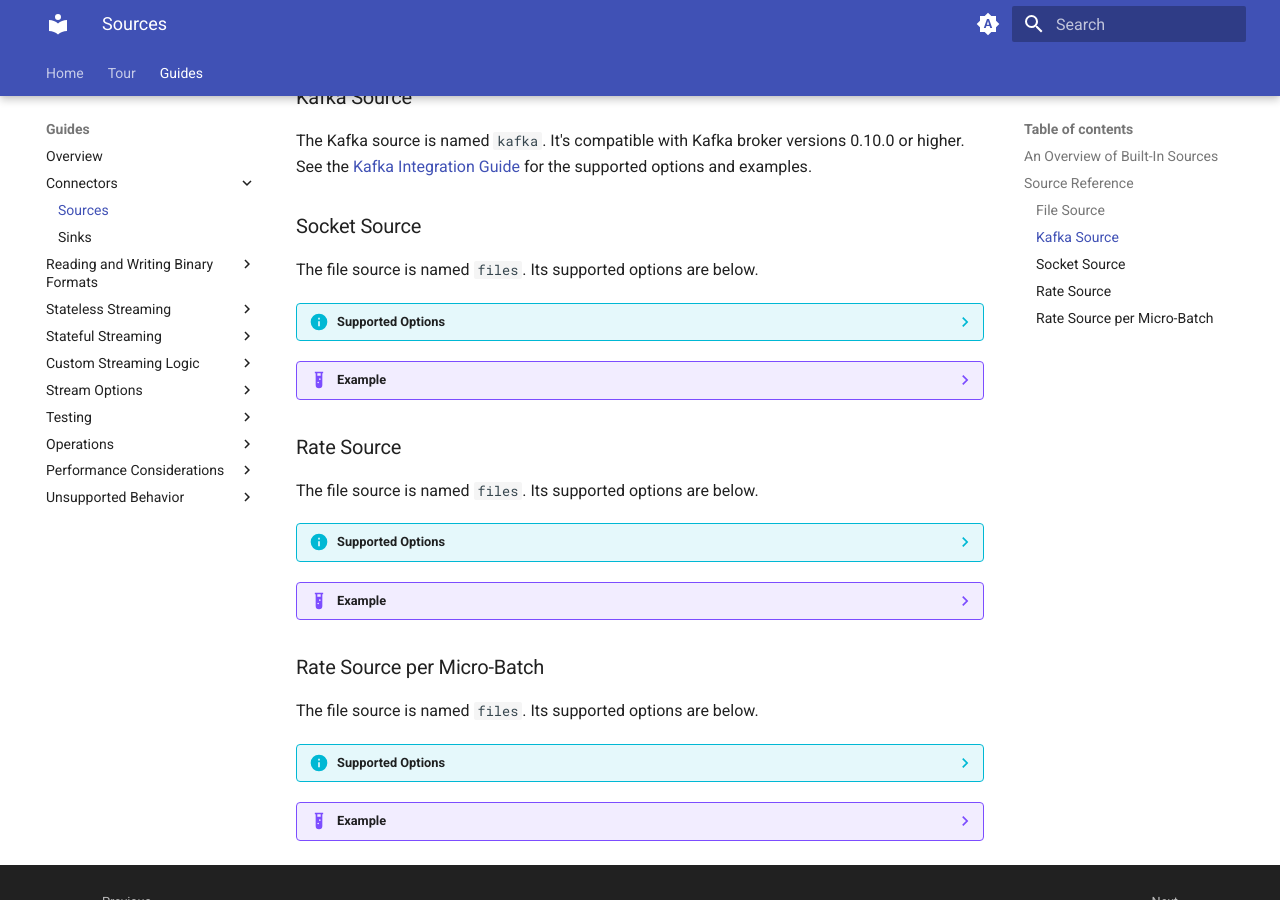
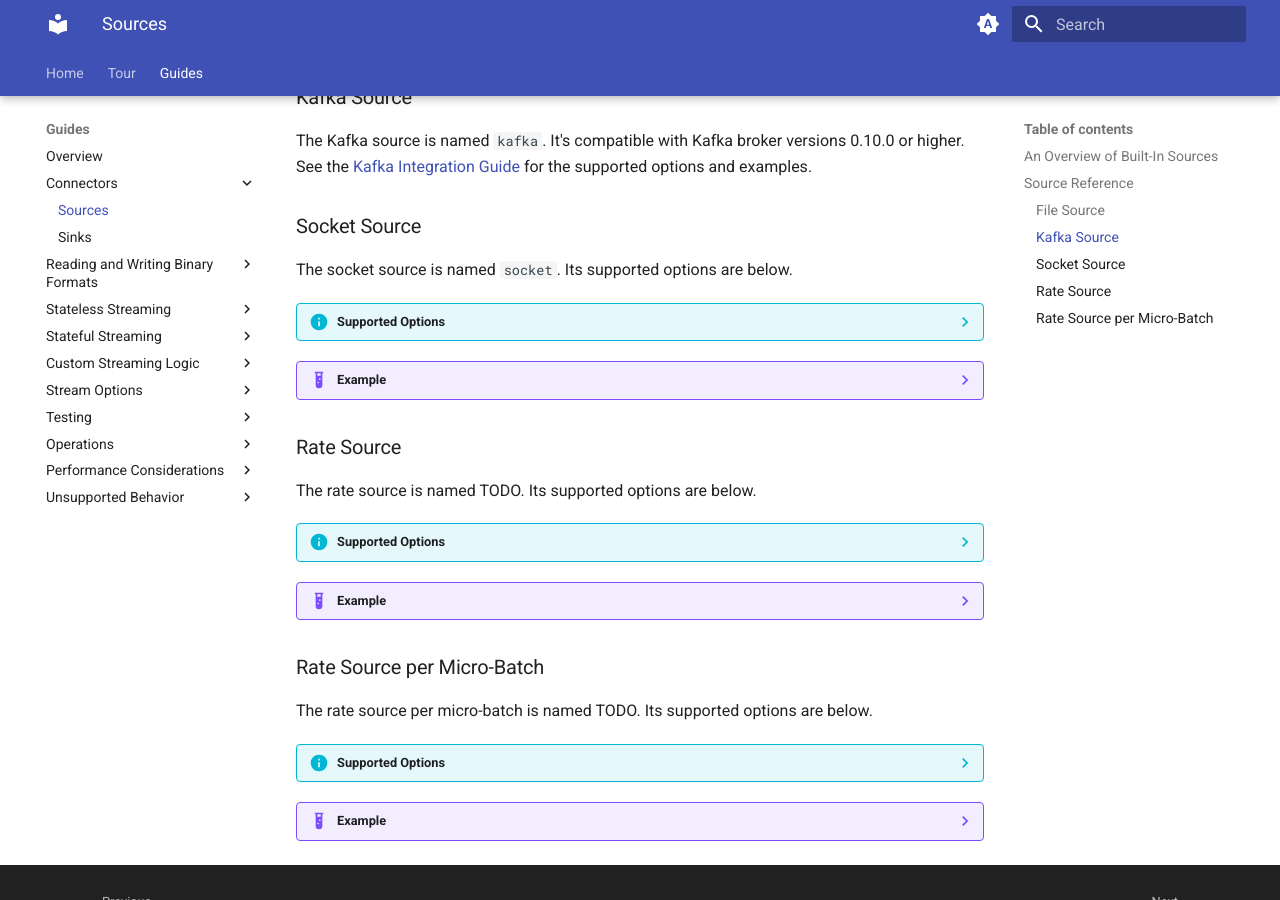
Before and after one commit to neilramaswamy/structured-streaming, an MkDocs documentation site: the page built from docs/guides/connectors/sources.md, in a window 1280 px wide and 900 px high, scrolled down 1699 px. Built offline with MkDocs 1.6.1 and Material for MkDocs 9.7.7, drawn with Linux system fonts in a browser that asks for light colours.

Commit message:
get ready for carl

```diff
--- a/docs/guides/connectors/sources.md
+++ b/docs/guides/connectors/sources.md
@@ -51,34 +51,39 @@ The file source is named `files`. In addition to the generically supported optio
 
 The Kafka source is named `kafka`. It's compatible with Kafka broker versions 0.10.0 or higher. See the [Kafka Integration Guide](https://spark.apache.org/docs/latest/structured-streaming-kafka-integration.html) for the supported options and examples.
 
-<!-- TODO(carl): You can port over the options from the Programming Guide. Most of these should be straight-forward. -->
 
 ### Socket Source
 
-The file source is named `files`. Its supported options are below.
+<!-- TODO(carl): You can port over the options from the Programming Guide on sockets. -->
+
+The socket source is named `socket`. Its supported options are below.
 
 ??? info "Supported Options"
     Hello world!
 
 ??? example
-    woah hello?
+    todo
 
 ### Rate Source
 
-The file source is named `files`. Its supported options are below.
+<!-- TODO(carl): You can port over the options from the Programming Guide on the rate source. -->
+
+The rate source is named TODO. Its supported options are below.
 
 ??? info "Supported Options"
     Hello world!
 
 ??? example
-    woah hello?
+    todo
 
 ### Rate Source per Micro-Batch
 
-The file source is named `files`. Its supported options are below.
+<!-- TODO(carl): You can port over the options from the Programming Guide on the rate source per microbatch. -->
+
+The rate source per micro-batch is named TODO. Its supported options are below.
 
 ??? info "Supported Options"
     Hello world!
 
 ??? example
-    woah hello?
+    todo
```
